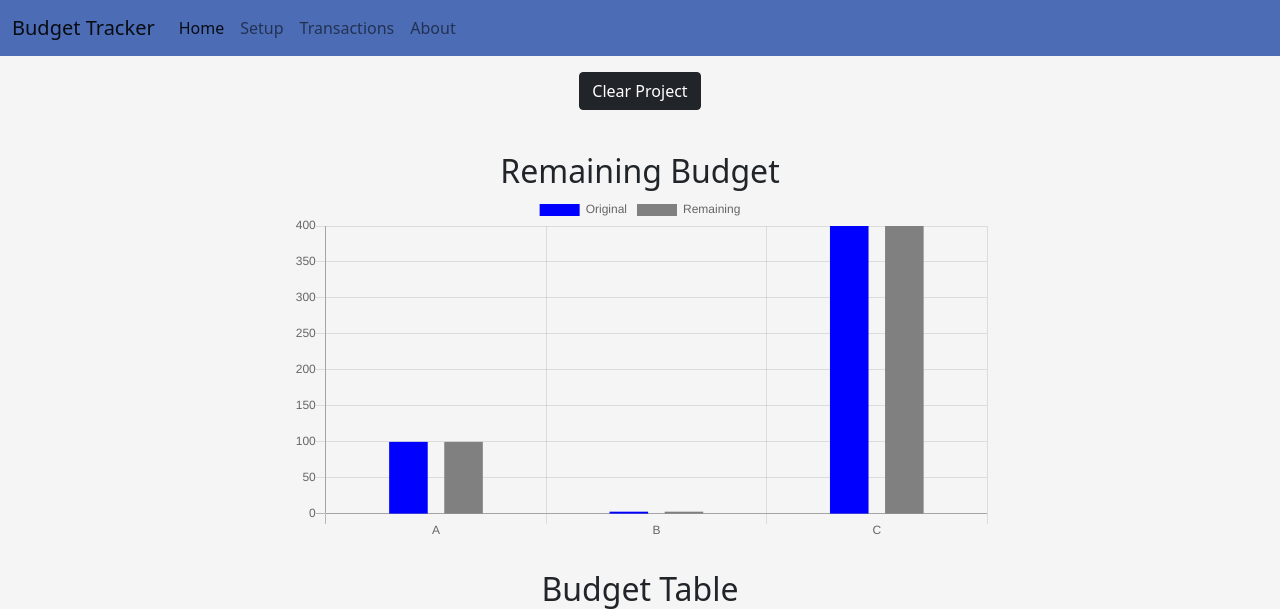
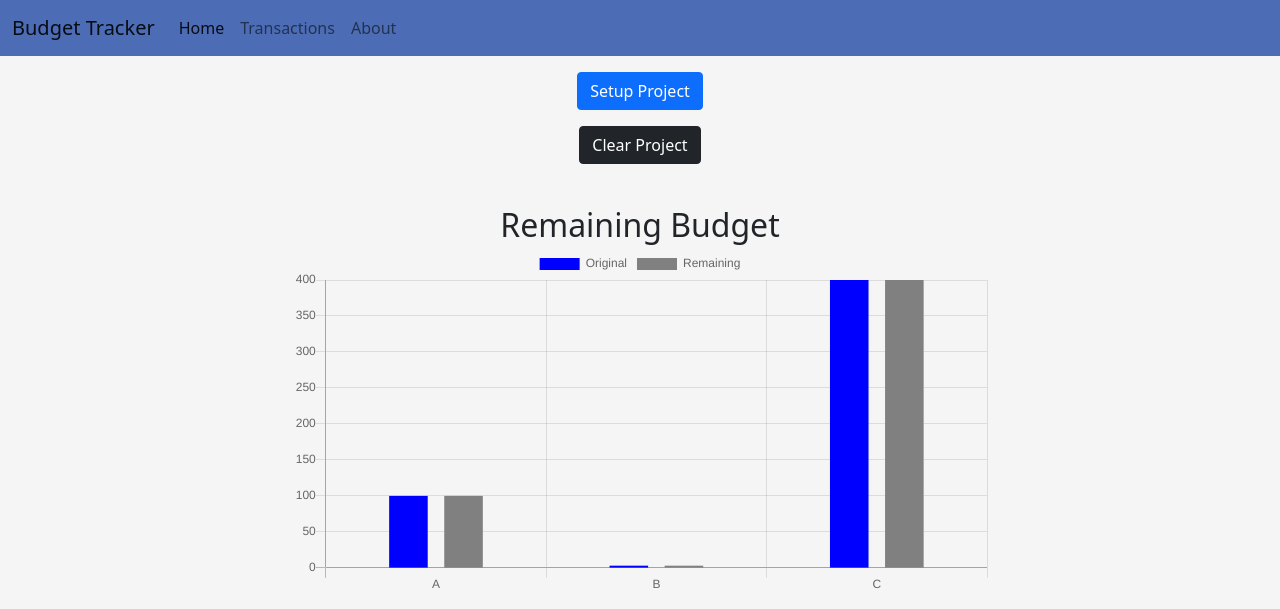
Before and after one commit to erictau/CS50-Final-Project, a Flask app: page / in a window 1280 px wide. Shown: the top 609 px of the page. Run offline with Flask 2, Linux system fonts and the light colour scheme; some libraries are stand-ins or nearby versions.

Commit message:
Removed setup from the navbar and added it as a button on the home page.

```diff
--- a/app.py
+++ b/app.py
@@ -99,11 +99,11 @@ def setup():
             db.execute("INSERT INTO budgets (letters, description, amount) VALUES (?, ?, ?)", row["letter"], row["description"], row["budget"])
             db.execute("INSERT INTO original_budget (letters, description, amount) VALUES (?, ?, ?)", row["letter"], row["description"], row["budget"])
 
-        return render_template("index.html", message = "Project setup is successful.")
+        return redirect('/')
 
     if request.method == "GET":
         if is_setup():
-            return render_template("index.html", message = "Project is already set up.")
+            return redirect('/')
         else:
             return render_template("setup.html")
 
--- a/templates/index.html
+++ b/templates/index.html
@@ -7,10 +7,13 @@
 {% block main %}
 <div class="confirmation-msg"> {{ message }}</div>
 
-<!-- Clear Project Button-->
+<!-- Setup and Clear Project Buttons-->
 <div class="container mt-3">
   <form action="/" method="post">
-    <div class="input-group mb-3 container-fluid">
+    <div class="input-group mb-3 container-fluid col">
+      <a href="/setup" class="btn btn-primary m-auto">Setup Project</a>
+    </div>
+    <div class="input-group mb-3 container-fluid col">
       <button type="button" class="btn btn-dark m-auto" data-bs-toggle="modal" data-bs-target="#clearProjectModal">
         Clear Project
       </button>
--- a/templates/layout.html
+++ b/templates/layout.html
@@ -24,9 +24,6 @@
               <ul class="navbar-nav">
                 <li class="nav-item">
                   <a class="nav-link active" href="/">Home</a>
-                </li>
-                <li class="nav-item">
-                  <a class="nav-link" href="/setup">Setup</a>
                 </li>
                 <li class="nav-item">
                   <a class="nav-link" href="/transactions">Transactions</a>
```
Also changed, not shown: budget.db.
